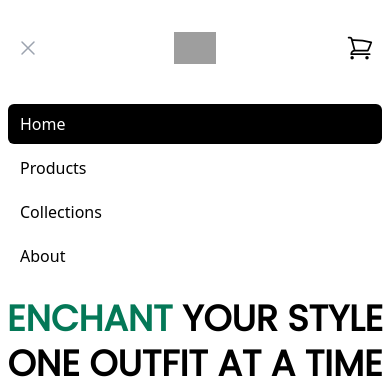
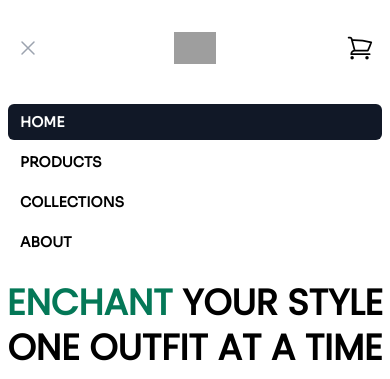
Before and after one commit to h4m24-a/ecommerce-shopping-cart, a React (Vite) app: page / in a window 390 px wide. Both pictures are taken after a click on the button "Open main menu". Shown: the top 379 px of the page. Built offline with nearby package versions, Linux system fonts and the light colour scheme; grey boxes are pictures that could not be loaded.

Commit message:
fixed navbar mobile bug

```diff
--- a/src/components/NavBar.jsx
+++ b/src/components/NavBar.jsx
@@ -1,17 +1,21 @@
-import { Disclosure } from '@headlessui/react'
-import { Bars3Icon, XMarkIcon, ShoppingCartIcon } from '@heroicons/react/24/outline'
-import { NavLink } from 'react-router-dom';
-import { useLocation } from 'react-router-dom';
+import { Disclosure } from "@headlessui/react";
+import {
+  Bars3Icon,
+  XMarkIcon,
+  ShoppingCartIcon,
+} from "@heroicons/react/24/outline";
+import { NavLink } from "react-router-dom";
+import { useLocation } from "react-router-dom";
 
 const navigation = [
-  { name: 'Home', to: '/', current: true },
-  { name: 'Products', to: '/pages/productpage', current: false },
-  { name: 'Collections', to: '/pages/collections', current: false },
-  { name: 'About', to: '/pages/about', current: false },
+  { name: "Home", to: "/", current: true },
+  { name: "Products", to: "/pages/productpage", current: false },
+  { name: "Collections", to: "/pages/collections", current: false },
+  { name: "About", to: "/pages/about", current: false },
 ];
 
 function classNames(...classes) {
-  return classes.filter(Boolean).join(' ')
+  return classes.filter(Boolean).join(" ");
 }
 
 export default function NavBar() {
@@ -19,7 +23,7 @@ export default function NavBar() {
   return (
     <Disclosure as="nav" className="">
       {({ open }) => (
-        <>
+        <div>
           <div className="mx-auto max-w-7xl px-2 sm:px-6 lg:px-4 py-4">
             <div className="relative flex h-16 items-center justify-between">
               <div className="absolute inset-y-0 left-0 flex items-center sm:hidden">
@@ -52,14 +56,13 @@ export default function NavBar() {
                         aria-label={item.name}
                         className={classNames(
                           location.pathname === item.to
-                         ? 'bg-gray-900 text-white'
-                         : 'text-black hover:bg-gray-900 hover:text-white',
-                       'rounded-md px-3 py-2 text-sm uppercase font-sora font-bold'
+                            ? "bg-gray-900 text-white"
+                            : "text-black hover:bg-gray-900 hover:text-white",
+                          "rounded-md px-3 py-2 text-sm uppercase font-sora font-bold"
                         )}
                       >
                         {item.name}
                       </NavLink>
-
                     ))}
                   </div>
                 </div>
@@ -71,32 +74,38 @@ export default function NavBar() {
                 >
                   <span className="absolute -inset-1.5" />
                   <span className="sr-only">Cart</span>
-                  <ShoppingCartIcon className="h-7 w-7 md:h-8 md:w-8" aria-hidden="true" />
+                  <ShoppingCartIcon
+                    className="h-7 w-7 md:h-8 md:w-8"
+                    aria-hidden="true"
+                  />
                 </button>
               </div>
             </div>
           </div>
 
           <Disclosure.Panel className="sm:hidden">
-            <div className="space-y-1 px-2 pb-3 pt-2">
+            <div className="space-y-1 flex flex-col px-2 pb-3 pt-2">
               {navigation.map((item) => (
-                <Disclosure.Button
+                <NavLink
                 key={item.name}
-                  as="a"
-                  href={item.href}
+                to={item.to}
+                title={item.name}
+                aria-label={item.name}
                 className={classNames(
-                    item.current ? 'bg-black text-white' : 'text-black hover:bg-black hover:text-white',
-                    'block rounded-md px-3 py-2 text-base font-medium'
+                  location.pathname === item.to
+                    ? "bg-gray-900 text-white"
+                    : "text-black hover:bg-gray-900 hover:text-white",
+                  "rounded-md px-3 py-2 text-sm uppercase font-sora font-bold"
                 )}
-                  aria-current={item.current ? 'page' : undefined}
               >
                 {item.name}
-                </Disclosure.Button>
+              </NavLink>
+
               ))}
             </div>
           </Disclosure.Panel>
-        </>
+        </div>
       )}
     </Disclosure>
-  )
+  );
 }
```
Lines whose indentation alone changed are shown as unchanged.
